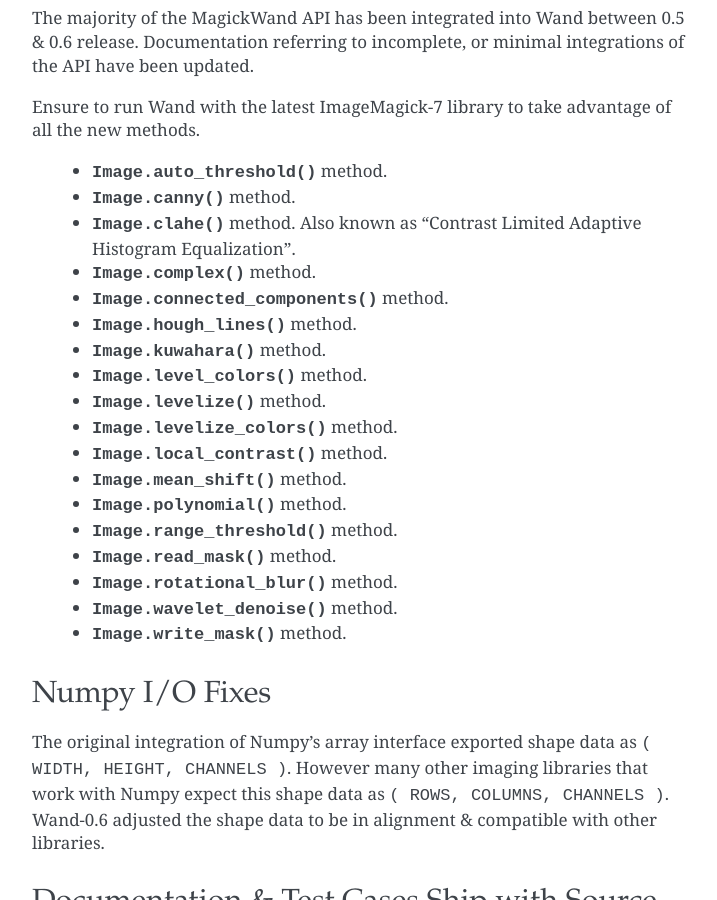
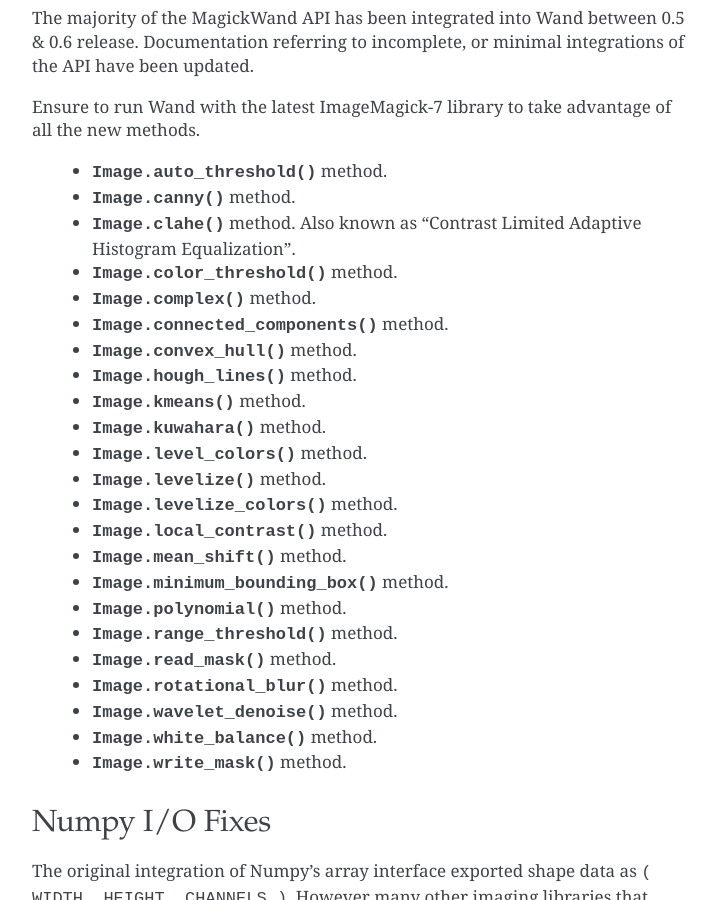
Before and after one commit to emcconville/wand, a Sphinx documentation site: the page built from docs/whatsnew/0.6.rst, in a window 1280 px wide and 900 px high, scrolled down 1061 px. Shown: the whole window, without its empty margins (388-1105 px from the left). Built offline with Sphinx 7.4.7, drawn with Linux system fonts in a browser that asks for light colours; some web fonts are replaced; the version number could not be read and is left out.

```diff
--- a/README.rst
+++ b/README.rst
@@ -67,6 +67,9 @@ List archive
    http://librelist.com/browser/wand/
    http://dir.gmane.org/gmane.comp.python.wand
 
+Discord
+   https://discord.gg/BWQ25wB
+
 Stack Overflow tag (Q&A)
    http://stackoverflow.com/questions/tagged/wand
 
--- a/docs/changes.rst
+++ b/docs/changes.rst
@@ -41,6 +41,8 @@ Unreleased.
  - Added ``'rigidaffine'`` operator to :meth:`Image.distort() <wand.image.BaseImage.distort>` method. Requires ImageMagick-7.0.10 or above.
  - Added :class:`PAPERSIZE_MAP <wand.image.PAPERSIZE_MAP>` dict as a convenience lookup table.
  - Added support for setting :attr:`Image.page <wand.image.BaseImage.page>` attribute with papersizes defined in :class:`~wand.image.PAPERSIZE_MAP`.
+ - [DOC] Created :doc:`Threshold <./guide/threshold>` guide.
+ - [DOC] Created :doc:`Quantize <./guide/quantize>` guide.
 
 
 .. _changelog-0.6.3:
--- a/docs/whatsnew/0.6.rst
+++ b/docs/whatsnew/0.6.rst
@@ -54,22 +54,26 @@ of all the new methods.
 
  - :meth:`Image.auto_threshold() <wand.image.BaseImage.auto_threshold>` method.
  - :meth:`Image.canny() <wand.image.BaseImage.canny>` method.
- - :meth:`Image.clahe() <wand.image.BaseImage.canny>` method.
-   Also known as "Contrast Limited Adaptive Histogram Equalization".
+ - :meth:`Image.clahe() <wand.image.BaseImage.canny>` method. Also known as "Contrast Limited Adaptive Histogram Equalization".
+ - :meth:`Image.color_threshold() <wand.image.BaseImage.color_threshold>` method.
  - :meth:`Image.complex() <wand.image.BaseImage.complex>` method.
  - :meth:`Image.connected_components() <wand.image.BaseImage.connected_components>` method.
+ - :meth:`Image.convex_hull() <wand.image.BaseImage.convex_hull>` method.
  - :meth:`Image.hough_lines() <wand.image.BaseImage.hough_lines>` method.
+ - :meth:`Image.kmeans() <wand.image.BaseImage.kmeans>` method.
  - :meth:`Image.kuwahara() <wand.image.BaseImage.kuwahara>` method.
  - :meth:`Image.level_colors() <wand.image.BaseImage.level_colors>` method.
  - :meth:`Image.levelize() <wand.image.BaseImage.levelize>` method.
  - :meth:`Image.levelize_colors() <wand.image.BaseImage.levelize_colors>` method.
  - :meth:`Image.local_contrast() <wand.image.BaseImage.local_contrast>` method.
  - :meth:`Image.mean_shift() <wand.image.BaseImage.mean_shift>` method.
+ - :meth:`Image.minimum_bounding_box() <wand.image.BaseImage.minimum_bounding_box>` method.
  - :meth:`Image.polynomial() <wand.image.BaseImage.polynomial>` method.
  - :meth:`Image.range_threshold() <wand.image.BaseImage.range_threshold>` method.
  - :meth:`Image.read_mask() <wand.image.BaseImage.read_mask>` method.
  - :meth:`Image.rotational_blur() <wand.image.BaseImage.rotational_blur>` method.
  - :meth:`Image.wavelet_denoise() <wand.image.BaseImage.wavelet_denoise>` method.
+ - :meth:`Image.white_balance() <wand.image.BaseImage.white_balance>` method.
  - :meth:`Image.write_mask() <wand.image.BaseImage.write_mask>` method.
 
 
```
Also changed, not shown: other parts of docs/changes.rst (+1 -1 lines).
